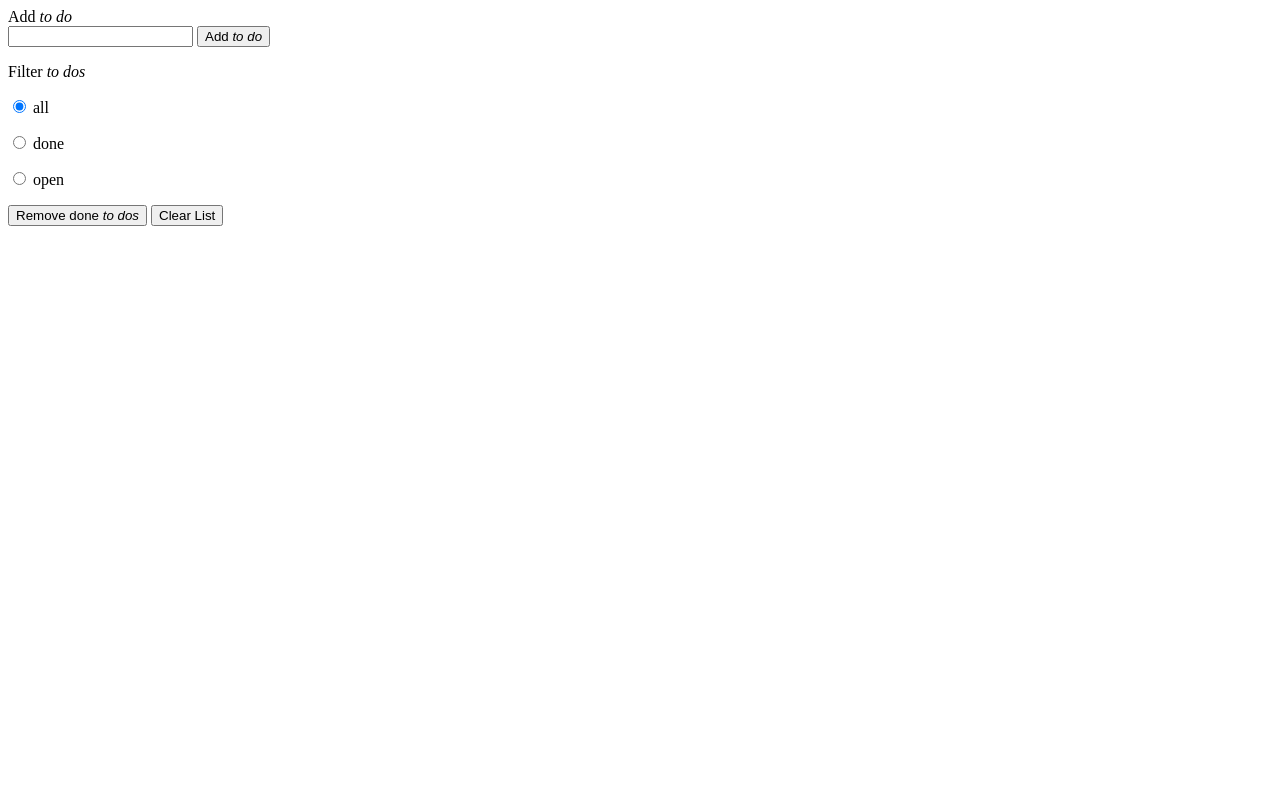
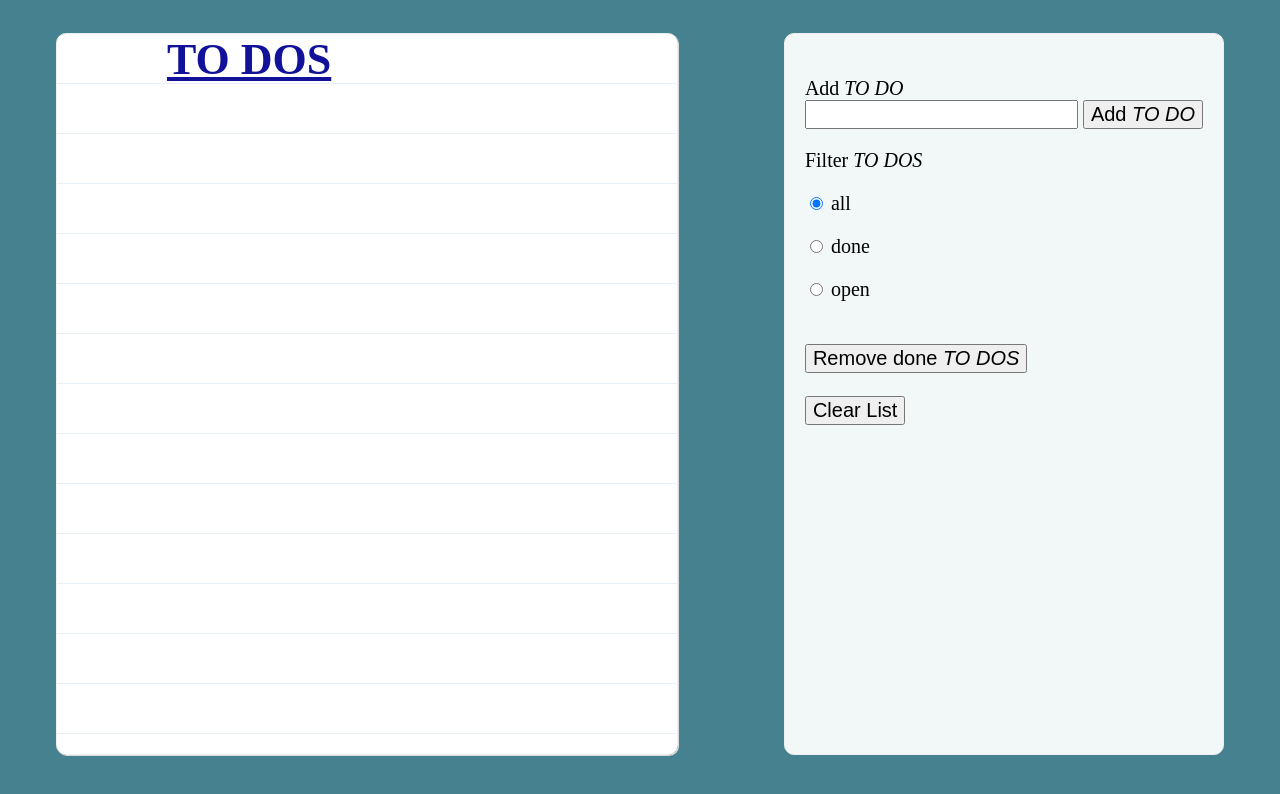
Before and after one commit to Danielle4Coding/01-todo-state, a plain HTML site: page index.html in a window 1280 px wide. Drawn offline with Linux system fonts and the light colour scheme.

Commit message:
refactor: enhance filter, add styling

```diff
--- a/index.html
+++ b/index.html
@@ -10,16 +10,24 @@
 </head>
 
 <body class="body">
+    <div id="flex-wrapper">
+        <div id="list-wrapper">
+            <h1>TO DOS</h1>
+            <ul id="list">
+            </ul>
+        </div>
+        <div id="button-wrapper">
             <form>
-        <label for="new-todo">Add <i>to do</i></label>
+                <br>
+                <label for="new-todo">Add <i>TO DO</i></label>
                 <br>
                 <input type="text" value="" id="new-todo" />
-        <button id="add-todo">Add <i>to do</i></button>
+                <button id="add-todo">Add <i>TO DO</i></button>
                 <p id="alert"></p>
             </form>
 
-    <form id="filterForm">
-        <p id="filterTextEl">Filter <i>to dos</i></p>
+            <form id="filter-form">
+                <p id="filterTextEl">Filter <i>TO DOS</i></p>
                 <input type="radio" id="filterAll" value="all" name="filter" checked="checked" />
                 <label for="filterAll">all</p>
                     <input type="radio" id="filterDone" value="done" name="filter" />
@@ -27,11 +35,16 @@
                         <input type="radio" id="filterOpen" value="open" name="filter" />
                         <label for="filterOpen">open</p>
             </form>
+            <br>
+
             <button id="removeBtn">Remove done
-        <i>to dos</i></button>
+                <i>TO DOS</i></button>
+            <br>
+            <br>
             <button id="clearBtn">Clear List</button>
-    <ul id="list"></ul>
             <script src="script.js"></script>
+        </div>
+    </div>
 </body>
 
 </html>
--- a/script.js
+++ b/script.js
@@ -1,5 +1,3 @@
-// const filterOptions = ["all", "done", "open"];
-
 const state = {
   // create state variable containing an array of to dos
   // which are objects with keys id, description, done
@@ -14,9 +12,6 @@ const list = document.querySelector("#list");
 const alertEl = document.querySelector("#alert");
 const clearEl = document.querySelector("#clearBtn");
 const removeBtnEl = document.querySelector("#removeBtn");
-const fiAllTodosRadio = document.querySelector("#filterAll");
-const fiDoneTodosRadio = document.querySelector("#filterDone");
-const fiOpenTodosRadio = document.querySelector("#filterOpen");
 
 function renderTodos(filteredTodos = state.todos) {
   // empty list so we don't get it twice
@@ -100,24 +95,29 @@ const addNewTodos = () => {
     inputTodoEl.value = "";
   }
 };
+
 // if button Add To Do is clicked, create list of new state
 addButtonEl.addEventListener("click", () => {
   addNewTodos();
 });
 
-fiAllTodosRadio.addEventListener("change", () => {
-  renderTodos();
-});
+const filterWrapper = document.querySelector("#filter-form");
 
-fiDoneTodosRadio.addEventListener("change", () => {
-  let filteredTodosDone = state.todos.filter((todo) => todo.done);
-  renderTodos(filteredTodosDone);
-});
+filterWrapper.addEventListener("change", filterToDos);
 
-fiOpenTodosRadio.addEventListener("change", () => {
-  let filteredTodosOpen = state.todos.filter((todo) => !todo.done);
-  renderTodos(filteredTodosOpen);
-});
+function filterToDos(event) {
+  const fiTodos = event.target;
+  const currentFilterOption = fiTodos.id;
+  if (currentFilterOption === "filterDone") {
+    let filteredTodosDone = state.todos.filter((todo) => todo.done);
+    renderTodos(filteredTodosDone);
+  } else if (currentFilterOption === "filterOpen") {
+    let filteredTodosOpen = state.todos.filter((todo) => !todo.done);
+    renderTodos(filteredTodosOpen);
+  } else {
+    renderTodos();
+  }
+}
 
 renderTodos();
 
--- a/style.css
+++ b/style.css
@@ -0,0 +1,75 @@
+body {
+  background-color: #45818e;
+}
+
+#flex-wrapper {
+  display: flex;
+  flex-direction: row;
+  justify-content: space-evenly;
+  gap: 10px;
+}
+
+#button-wrapper {
+  margin: 2% auto;
+  padding: 20px;
+  border: 1px solid #eeeeee;
+  border-radius: 10px;
+
+  font-family: Ubuntu;
+  font-size: 20px;
+
+  background-color: #f1f8f7;
+
+  height: max-height;
+  min-height: 680px;
+}
+#list-wrapper {
+  border: 1px solid #eeeeee;
+  border-radius: 10px;
+  box-shadow: 1px 1px 0 #dddddd;
+  display: block;
+  font-family: "Bradley Hand";
+  font-size: 22px;
+  color: #111199;
+  line-height: 50px;
+  margin: 2% auto;
+  padding: 11px 20px 0 70px;
+  resize: none;
+  height: max-height;
+  min-height: 680px;
+  width: 530px;
+
+  background-image: -moz-linear-gradient(top, white, white 49px, #f1f8f7 0px),
+    -moz-radial-gradient(4% 50%, circle closest-corner, #f5f5f5, #f5f5f5 39%, transparent
+          0%),
+    -moz-radial-gradient(3.9% 46%, circle closest-corner, #cccccc, #cccccc 43.5%, transparent
+          0%);
+  background-image: -webkit-linear-gradient(top, white, white 49px, #e7eff8 0);
+  -webkit-background-size: 100% 50px;
+  background-size: 100% 50px;
+}
+ul {
+  list-style: none;
+  margin-top: -20px;
+  margin-left: -50px;
+}
+
+ul input {
+  width: 27.5px;
+  height: 27.5px;
+}
+
+ul label {
+  margin-left: 20px;
+}
+
+button,
+input {
+  font-size: 20px;
+}
+
+h1 {
+  margin-top: -10px;
+  margin-left: 40px;
+  text-decoration: underline;
+}
```
Lines whose indentation alone changed are shown as unchanged.
